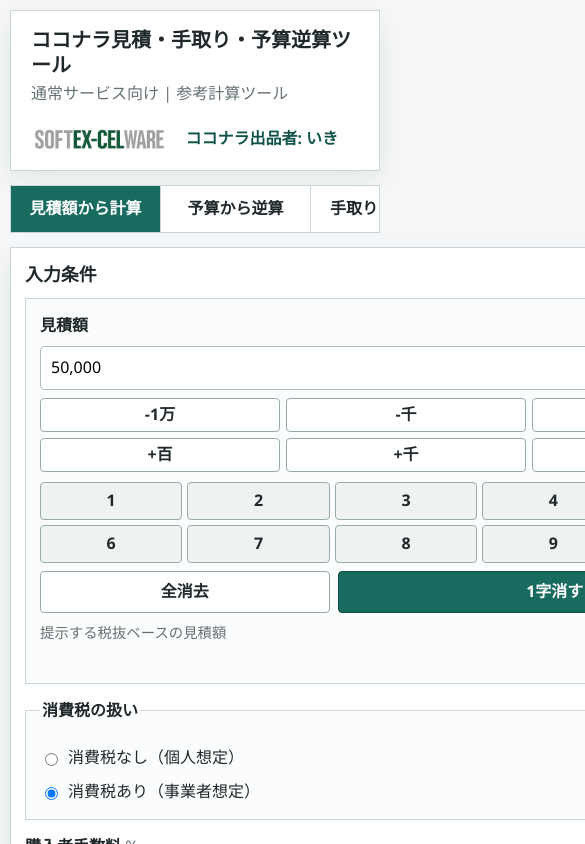
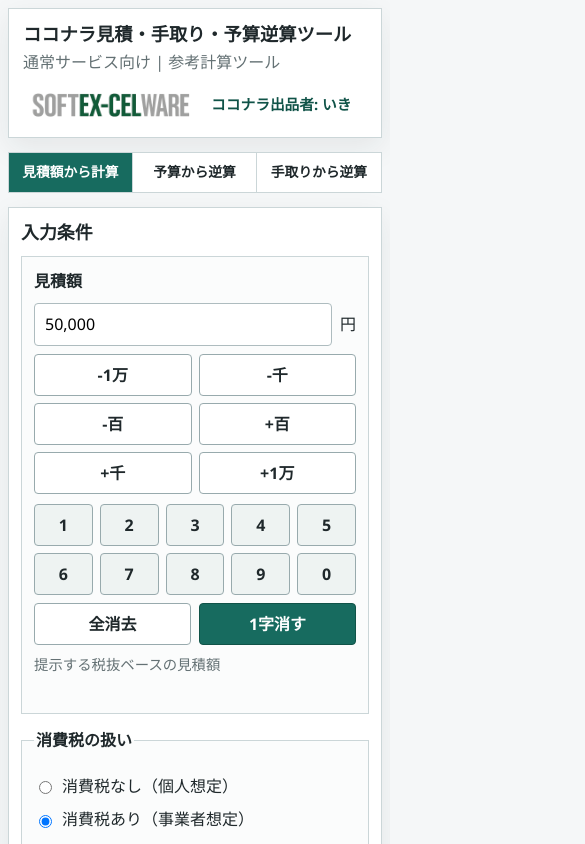
Before and after one commit to YujiFukami/coconala-fee-calculator, a plain HTML site: page index.html in a window 390 px wide. Both pictures are taken after a click on the button "見積額から計算". Shown: the top 844 px of the page, 585 px wide, since content can reach past the window. Drawn offline with Linux system fonts and the light colour scheme.

Commit message:
Improve mobile layout and tab state

```diff
--- a/js/app.js
+++ b/js/app.js
@@ -4,10 +4,31 @@
   const Calculator = window.CoconalaCalculator;
   const state = {
     mode: "fromEstimate",
-    modeAmounts: {
-      fromEstimate: "50,000",
-      fromBudget: "200,000",
-      fromNet: "150,000"
+    modeInputs: {
+      fromEstimate: {
+        amount: "50,000",
+        taxMode: "taxable",
+        buyerFeeRate: "5.5",
+        sellerFeeRate: "22",
+        taxRate: "10",
+        roundingMode: "round"
+      },
+      fromBudget: {
+        amount: "200,000",
+        taxMode: "taxable",
+        buyerFeeRate: "5.5",
+        sellerFeeRate: "22",
+        taxRate: "10",
+        roundingMode: "round"
+      },
+      fromNet: {
+        amount: "150,000",
+        taxMode: "taxable",
+        buyerFeeRate: "5.5",
+        sellerFeeRate: "22",
+        taxRate: "10",
+        roundingMode: "round"
+      }
     },
     result: null,
     sellerExplanation: "",
@@ -77,20 +98,18 @@
 
     refs.form.addEventListener("input", (event) => {
       if (!event.target.matches("input")) return;
-      if (event.target === refs.amountInput) {
-        state.modeAmounts[state.mode] = refs.amountInput.value;
-      }
+      saveCurrentModeInputs();
       calculateAndRender();
     });
 
     document.querySelectorAll(".mode-tab").forEach((button) => {
       button.addEventListener("click", () => {
-        state.modeAmounts[state.mode] = refs.amountInput.value;
+        saveCurrentModeInputs();
         state.mode = button.dataset.mode;
         document.querySelectorAll(".mode-tab").forEach((tab) => {
           tab.classList.toggle("is-active", tab === button);
         });
-        refs.amountInput.value = state.modeAmounts[state.mode];
+        restoreModeInputs(state.mode);
         updateModeText();
         calculateAndRender();
       });
@@ -114,12 +133,12 @@
 
   function resetForm() {
     refs.amountInput.value = modeMeta[state.mode].defaultAmount;
-    state.modeAmounts[state.mode] = refs.amountInput.value;
     refs.form.taxMode.value = "taxable";
     refs.form.buyerFeeRate.value = "5.5";
     refs.form.sellerFeeRate.value = "22";
     refs.form.taxRate.value = "10";
     refs.form.roundingMode.value = "round";
+    saveCurrentModeInputs();
     calculateAndRender();
   }
 
@@ -141,7 +160,7 @@
   function handleNumberAction(action) {
     if (action === "clear") {
       refs.amountInput.value = "";
-      state.modeAmounts[state.mode] = "";
+      saveCurrentModeInputs();
       calculateAndRender();
       return;
     }
@@ -151,7 +170,7 @@
       const nextRaw = raw.slice(0, -1);
       if (nextRaw === "") {
         refs.amountInput.value = "";
-        state.modeAmounts[state.mode] = "";
+        saveCurrentModeInputs();
       } else {
         setAmountValue(Number(nextRaw));
       }
@@ -161,7 +180,28 @@
 
   function setAmountValue(value) {
     refs.amountInput.value = Number(value).toLocaleString("ja-JP");
-    state.modeAmounts[state.mode] = refs.amountInput.value;
+    saveCurrentModeInputs();
+  }
+
+  function saveCurrentModeInputs() {
+    state.modeInputs[state.mode] = {
+      amount: refs.amountInput.value,
+      taxMode: refs.form.taxMode.value,
+      buyerFeeRate: refs.form.buyerFeeRate.value,
+      sellerFeeRate: refs.form.sellerFeeRate.value,
+      taxRate: refs.form.taxRate.value,
+      roundingMode: refs.form.roundingMode.value
+    };
+  }
+
+  function restoreModeInputs(mode) {
+    const inputs = state.modeInputs[mode];
+    refs.amountInput.value = inputs.amount;
+    refs.form.taxMode.value = inputs.taxMode;
+    refs.form.buyerFeeRate.value = inputs.buyerFeeRate;
+    refs.form.sellerFeeRate.value = inputs.sellerFeeRate;
+    refs.form.taxRate.value = inputs.taxRate;
+    refs.form.roundingMode.value = inputs.roundingMode;
   }
 
   function updateModeText() {
--- a/styles.css
+++ b/styles.css
@@ -22,6 +22,12 @@
   color: var(--text);
   font-family: "Segoe UI", "Yu Gothic UI", "Meiryo", sans-serif;
   line-height: 1.6;
+}
+
+html,
+body {
+  width: 100%;
+  overflow-x: hidden;
 }
 
 button,
@@ -135,6 +141,12 @@
   grid-template-columns: minmax(320px, 0.9fr) minmax(520px, 1.8fr);
   gap: 14px;
   align-items: stretch;
+}
+
+.workspace > *,
+.bars-grid > *,
+.details-grid > * {
+  min-width: 0;
 }
 
 .input-panel,
@@ -605,7 +617,8 @@
 
 @media (max-width: 720px) {
   .app-shell {
-    padding: 10px;
+    width: 100%;
+    padding: 8px;
   }
 
   .app-header,
@@ -613,19 +626,53 @@
     display: grid;
   }
 
+  .app-header {
+    padding: 14px;
+    gap: 10px;
+  }
+
+  .app-header h1 {
+    font-size: 1.14rem;
+  }
+
   .brand-links {
     justify-content: start;
+    gap: 8px;
+  }
+
+  .brand-logo-link img,
+  .site-links img {
+    width: min(180px, 58vw);
+    max-height: 38px;
+  }
+
+  .profile-link {
+    font-size: 0.92rem;
+  }
+
+  .mode-tabs {
+    display: grid;
+    grid-template-columns: repeat(3, minmax(0, 1fr));
+    overflow: visible;
   }
 
   .mode-tab {
-    min-width: 150px;
-    padding: 10px 14px;
+    min-width: 0;
+    padding: 10px 6px;
+    border-right: 1px solid var(--line);
+    font-size: 0.86rem;
+    line-height: 1.35;
+    white-space: normal;
   }
 
   .input-panel,
   .results-panel,
   .bar-card {
-    padding: 14px;
+    padding: 12px;
+  }
+
+  .field-group {
+    padding: 12px;
   }
 
   .settings-grid,
@@ -643,11 +690,22 @@
   }
 
   .amount-tools {
-    grid-template-columns: repeat(3, minmax(0, 1fr));
+    grid-template-columns: repeat(2, minmax(0, 1fr));
+    gap: 7px;
   }
 
   .number-pad {
     grid-template-columns: repeat(5, minmax(0, 1fr));
+    gap: 7px;
+  }
+
+  .amount-tools button,
+  .number-pad button {
+    min-height: 42px;
+  }
+
+  .number-pad-actions {
+    grid-template-columns: 1fr 1fr;
   }
 
   .choice {
@@ -658,4 +716,86 @@
   .bar-segment {
     font-size: 0.78rem;
   }
+
+  .table-wrap {
+    overflow: visible;
+    border: 0;
+  }
+
+  table,
+  thead,
+  tbody,
+  tr,
+  td {
+    display: block;
+    width: 100%;
+    min-width: 0;
+  }
+
+  table {
+    background: transparent;
+  }
+
+  thead {
+    display: none;
+  }
+
+  tr {
+    margin-bottom: 10px;
+    border: 1px solid var(--line);
+    border-radius: 6px;
+    background: #ffffff;
+    overflow: hidden;
+  }
+
+  td {
+    display: grid;
+    grid-template-columns: 7.5em minmax(0, 1fr);
+    gap: 8px;
+    border-bottom: 1px solid var(--line);
+    padding: 8px 10px;
+    text-align: left;
+  }
+
+  td::before {
+    color: var(--muted);
+    font-weight: 700;
+  }
+
+  td:nth-child(1)::before {
+    content: "項目";
+  }
+
+  td:nth-child(2)::before {
+    content: "金額";
+  }
+
+  td:nth-child(3)::before {
+    content: "計算式";
+  }
+
+  td:nth-child(4)::before {
+    content: "備考";
+  }
+
+  td:nth-child(2) {
+    text-align: left;
+    white-space: normal;
+  }
+
+  .source-row td {
+    border-top: 0;
+    border-bottom: 1px solid var(--line);
+  }
+
+  .source-row td:first-child {
+    border-left: 0;
+    border-top: 5px solid #d58a20;
+  }
+
+  .source-badge {
+    display: block;
+    width: fit-content;
+    margin: 4px 0 0;
+  }
 }
```
